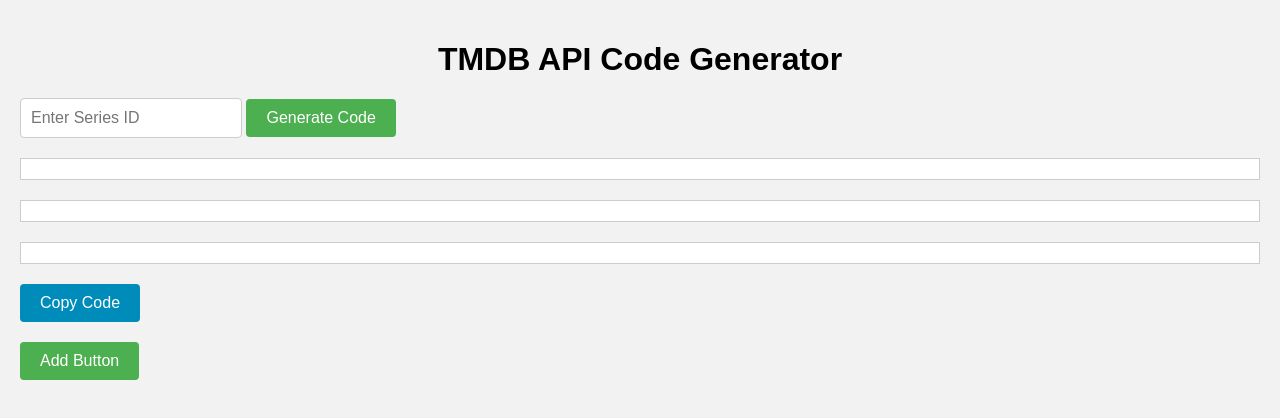
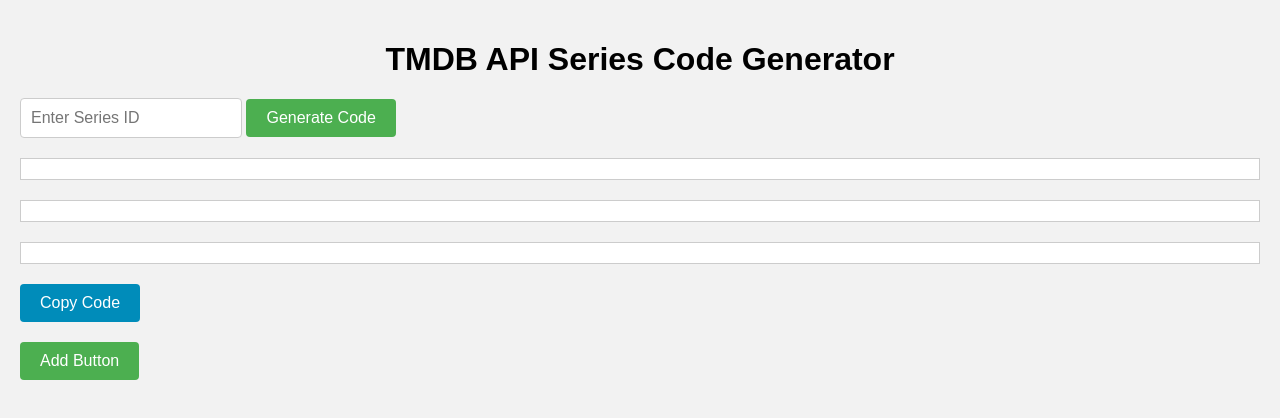
Before and after one commit to Yaboku77/Movies, a plain HTML site: page series.html in a window 1280 px wide. Drawn offline with Linux system fonts and the light colour scheme.

Commit message:
Update series.html

```diff
--- a/series.html
+++ b/series.html
@@ -14,7 +14,7 @@
   <link href='https://i.ibb.co/3SYRk6S/IMG-20230713-072224.jpg' rel='apple-touch-icon' sizes='152x152'/>
   <link href='https://i.ibb.co/3SYRk6S/IMG-20230713-072224.jpg' rel='apple-touch-icon' sizes='180x180'/>
 
-  <title>TMDB API Code Generator</title>
+  <title>TMDB API Series Code Generator</title>
   <style>
     body {
       font-family: Arial, sans-serif;
@@ -99,7 +99,7 @@
   </style>
 </head>
 <body>
-  <h1>TMDB API Code Generator</h1>
+  <h1>TMDB API Series Code Generator</h1>
   <input type="text" id="seriesId" placeholder="Enter Series ID" />
   <button onclick="generateCode()">Generate Code</button>
   <div id="titleBox"></div>
```
